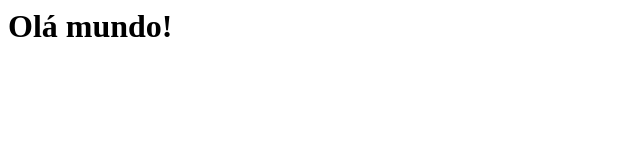
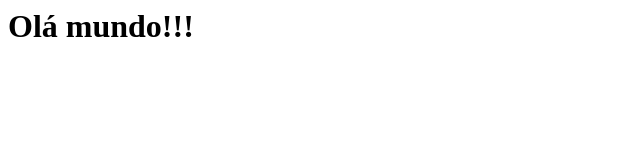
Before and after one commit to lucas-figueiredo-m/fullcycle-pr, a plain HTML site: page index.html in a window 1280 px wide. Shown: the full height of the page, 0-640 px from the left. Drawn offline with Linux system fonts and the light colour scheme.

Commit message:
Fix index

```diff
--- a/index.html
+++ b/index.html
@@ -1 +1 @@
-<h1>Olá mundo!</h1>
+<h1>Olá mundo!!!</h1>
```
